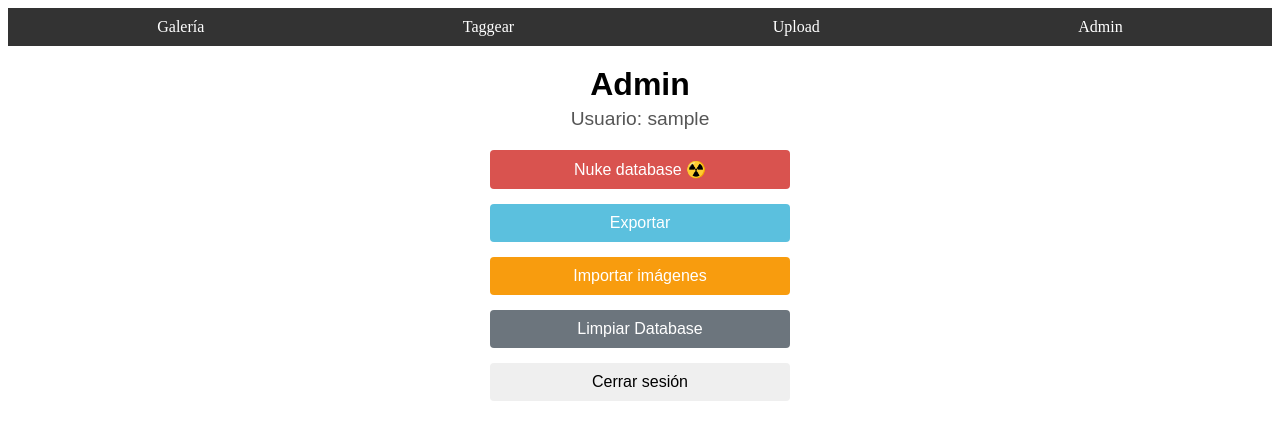
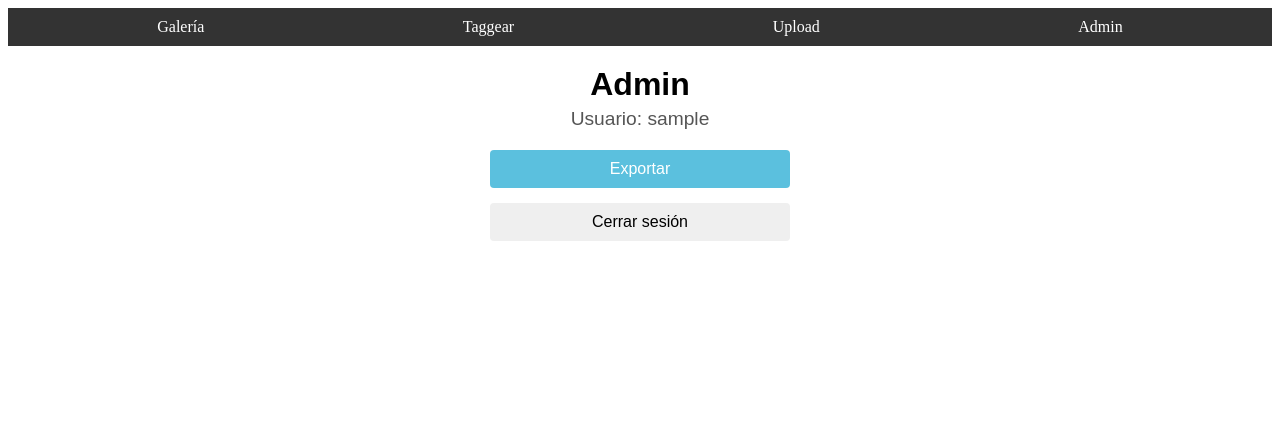
Before and after one commit to mauriciolaser/image_tagger, a React (Create React App) app in the folder frontend/: page /image_tagger/admin in a window 1280 px wide. Shown: the top 440 px of the page. Built offline with nearby package versions, Linux system fonts and the light colour scheme; sample sign-in values are in the browser's storage.

Commit message:
añadido adminService para manejar networking

```diff
--- /dev/null
+++ b/frontend/services/adminService.js
@@ -0,0 +1,43 @@
+// src/services/adminService.js
+import axios from 'axios';
+
+// Podemos definir la URL base (API_URL) dentro del servicio.
+const API_URL = process.env.REACT_APP_API_URL;
+
+/**
+ * Consulta el estado de un proceso de importación.
+ * @param {string} jobId Identificador del proceso de importación.
+ */
+export function getImportStatus(jobId) {
+  return axios.get(`${API_URL}?action=importStatus&job_id=${jobId}`);
+}
+
+/**
+ * Elimina todas las imágenes.
+ */
+export function deleteAllImages() {
+  return axios.delete(`${API_URL}?action=deleteAllImages`);
+}
+
+/**
+ * Inicia la importación de imágenes.
+ * @param {string} userId Identificador del usuario.
+ */
+export function startImport(userId) {
+  return axios.get(`${API_URL}?action=startImport&user_id=${userId}`);
+}
+
+/**
+ * Detiene la importación de imágenes.
+ * @param {string} jobId Identificador del proceso de importación.
+ */
+export function stopImport(jobId) {
+  return axios.get(`${API_URL}?action=stopImport&job_id=${jobId}`);
+}
+
+/**
+ * Limpia la base de datos.
+ */
+export function clearDatabase() {
+  return axios.delete(`${API_URL}?action=clearDatabase`);
+}
--- a/frontend/src/components/Admin.js
+++ b/frontend/src/components/Admin.js
@@ -1,8 +1,18 @@
+// src/components/Admin.js
 import React, { useState, useEffect } from 'react';
 import { useNavigate } from 'react-router-dom';
-import axios from 'axios';
+// Ya no necesitamos importar axios en este componente
 import Modal from 'react-modal';
 import './Admin.css';
+
+// Importamos las funciones de nuestro servicio
+import {
+  getImportStatus,
+  deleteAllImages,
+  startImport,
+  stopImport,
+  clearDatabase
+} from '../services/adminService';
 
 // Configurar el elemento raíz para react-modal.
 Modal.setAppElement('#root');
@@ -21,7 +31,6 @@ const Admin = () => {
   const [modalMessage, setModalMessage] = useState('');
   const [jobId, setJobId] = useState(null);
   const [importStatus, setImportStatus] = useState('');
-  const API_URL = process.env.REACT_APP_API_URL;
 
   // Al iniciar, se leen los datos del usuario desde localStorage.
   useEffect(() => {
@@ -37,8 +46,7 @@ const Admin = () => {
     if (jobId) {
       interval = setInterval(async () => {
         try {
-          // Consultar el estado del job usando job_id.
-          const response = await axios.get(`${API_URL}?action=importStatus&job_id=${jobId}`);
+          const response = await getImportStatus(jobId);
           if (response.data.success) {
             setImportStatus(response.data.status);
             // Cuando el job se completa o se detiene, se borra el job pendiente.
@@ -54,13 +62,13 @@ const Admin = () => {
       }, 3000);
     }
     return () => clearInterval(interval);
-  }, [jobId, API_URL]);
+  }, [jobId]);
 
   const handleDeleteAllImages = async () => {
     if (loggedUser !== 'admin') return;
     setDeleteLoading(true);
     try {
-      const response = await axios.delete(`${API_URL}?action=deleteAllImages`);
+      const response = await deleteAllImages();
       setModalMessage(
         response.data.success
           ? "Se borraron todas las imágenes."
@@ -81,7 +89,8 @@ const Admin = () => {
       setStatusModalOpen(true);
       return;
     }
-    window.open(`${API_URL}?action=exportImages&user_id=${userId}`, '_blank');
+    // Abrimos una nueva ventana con la ruta de exportación
+    window.open(`${process.env.REACT_APP_API_URL}?action=exportImages&user_id=${userId}`, '_blank');
   };
 
   const handleImportImages = async () => {
@@ -94,8 +103,7 @@ const Admin = () => {
 
     try {
       setImportLoading(true);
-      // Se inicia la importación solicitando al backend que inicie el job.
-      const response = await axios.get(`${API_URL}?action=startImport&user_id=${userId}`);
+      const response = await startImport(userId);
       if (response.data.success) {
         // Se almacena el job_id y se marca el estado como "running".
         setJobId(response.data.job_id);
@@ -121,7 +129,7 @@ const Admin = () => {
   const handleCancelImport = async () => {
     if (!jobId) return;
     try {
-      const response = await axios.get(`${API_URL}?action=stopImport&job_id=${jobId}`);
+      const response = await stopImport(jobId);
       if (response.data.success) {
         setImportStatus("stopped");
         setModalMessage("Importación detenida.");
@@ -139,7 +147,7 @@ const Admin = () => {
     if (loggedUser !== 'admin') return;
     setClearDbLoading(true);
     try {
-      const response = await axios.delete(`${API_URL}?action=clearDatabase`);
+      const response = await clearDatabase();
       setModalMessage(
         response.data.success
           ? response.data.message || "Base de datos limpia exitosamente."
@@ -168,13 +176,15 @@ const Admin = () => {
         <p className="user-info">Usuario: {loggedUser}</p>
       </div>
       <div className="admin-buttons">
+        {loggedUser === 'admin' && (
           <button
             onClick={() => setDeleteModalOpen(true)}
-          disabled={deleteLoading || loggedUser !== 'admin'}
+            disabled={deleteLoading}
             className="delete-button"
           >
             {deleteLoading ? "Borrando..." : "Nuke database ☢️"}
           </button>
+        )}
         <button
           onClick={handleExport}
           disabled={deleteLoading || importLoading}
@@ -182,21 +192,24 @@ const Admin = () => {
         >
           Exportar
         </button>
-        {/* El botón de importar queda inhabilitado si ya hay un job pendiente o si el usuario no es 'admin' */}
+        {loggedUser === 'admin' && (
           <button
             onClick={() => setImportModalOpen(true)}
-          disabled={importLoading || jobId || loggedUser !== 'admin'}
+            disabled={importLoading || jobId}
             className="import-button"
           >
             {importLoading ? "Importando..." : "Importar imágenes"}
           </button>
+        )}
+        {loggedUser === 'admin' && (
           <button
             onClick={() => setClearDbModalOpen(true)}
-          disabled={clearDbLoading || loggedUser !== 'admin'}
+            disabled={clearDbLoading}
             className="clear-db-button"
           >
             {clearDbLoading ? "Limpiando..." : "Limpiar Database"}
           </button>
+        )}
         <button onClick={handleLogout} className="logout-button">
           Cerrar sesión
         </button>
@@ -239,12 +252,10 @@ const Admin = () => {
       <Modal isOpen={statusModalOpen} onRequestClose={() => setStatusModalOpen(false)} className="admin-modal">
         <h2>{modalMessage}</h2>
         {modalMessage === "La importación ha comenzado. Puedes cerrar esta ventana" ? (
-          // Si es el mensaje de inicio de importación, se muestra un único botón que cierra el modal.
           <button onClick={() => setStatusModalOpen(false)} className="admin-modal-confirm-button">
             Continuar
           </button>
         ) : jobId && importStatus === "running" ? (
-          // Mientras se está importando, se muestran opciones para cancelar o cerrar el modal.
           <>
             <p>Estado: {importStatus}</p>
             <button onClick={handleCancelImport} className="admin-modal-cancel-button">
@@ -255,7 +266,6 @@ const Admin = () => {
             </button>
           </>
         ) : (
-          // En otros casos (p.ej., tras borrar o exportar), se muestra un botón que cierra el modal y, en ciertos mensajes, redirige a la galería.
           <button
             onClick={() => {
               setStatusModalOpen(false);
@@ -275,7 +285,6 @@ const Admin = () => {
         )}
       </Modal>
 
-      {/* Banner de estado de importación en la esquina inferior derecha */}
       {jobId && importStatus === "running" && (
         <div className="import-status-banner">
           <p>Importación en curso...</p>
```
Lines whose indentation alone changed are shown as unchanged.
